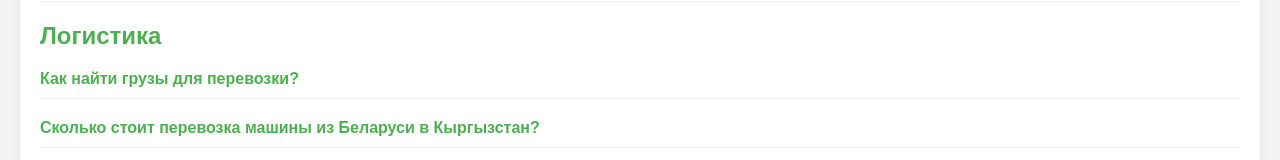
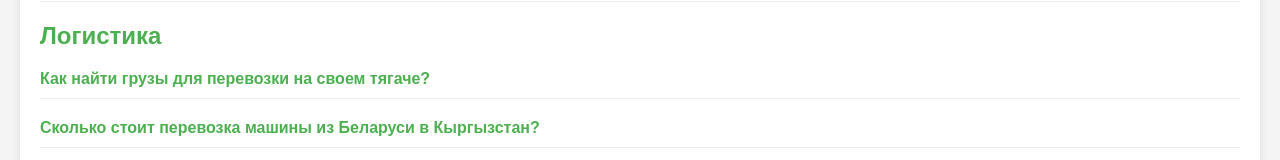
Before and after one commit to KadyrovKadyrov/Dalnoboykg.io, a plain HTML site: page index.html in a window 1280 px wide. Shown: the part 591-751 px from the top of the page. Drawn offline with Linux system fonts and the light colour scheme.

Commit message:
Update index.html

```diff
--- a/index.html
+++ b/index.html
@@ -151,7 +151,7 @@
         <section id="logistics" class="section">
             <h2>Логистика</h2>
             <div class="faq-item">
-                <div class="faq-question" onclick="toggleAnswer(7)">Как найти грузы для перевозки?</div>
+                <div class="faq-question" onclick="toggleAnswer(7)">Как найти грузы для перевозки на своем тягаче?</div>
                 <div class="faq-answer" id="answer7">Используйте специализированные сайты и приложения для поиска грузов, такие как CargoX или Trans.eu.</div>
             </div>
             <div class="faq-item">
```
